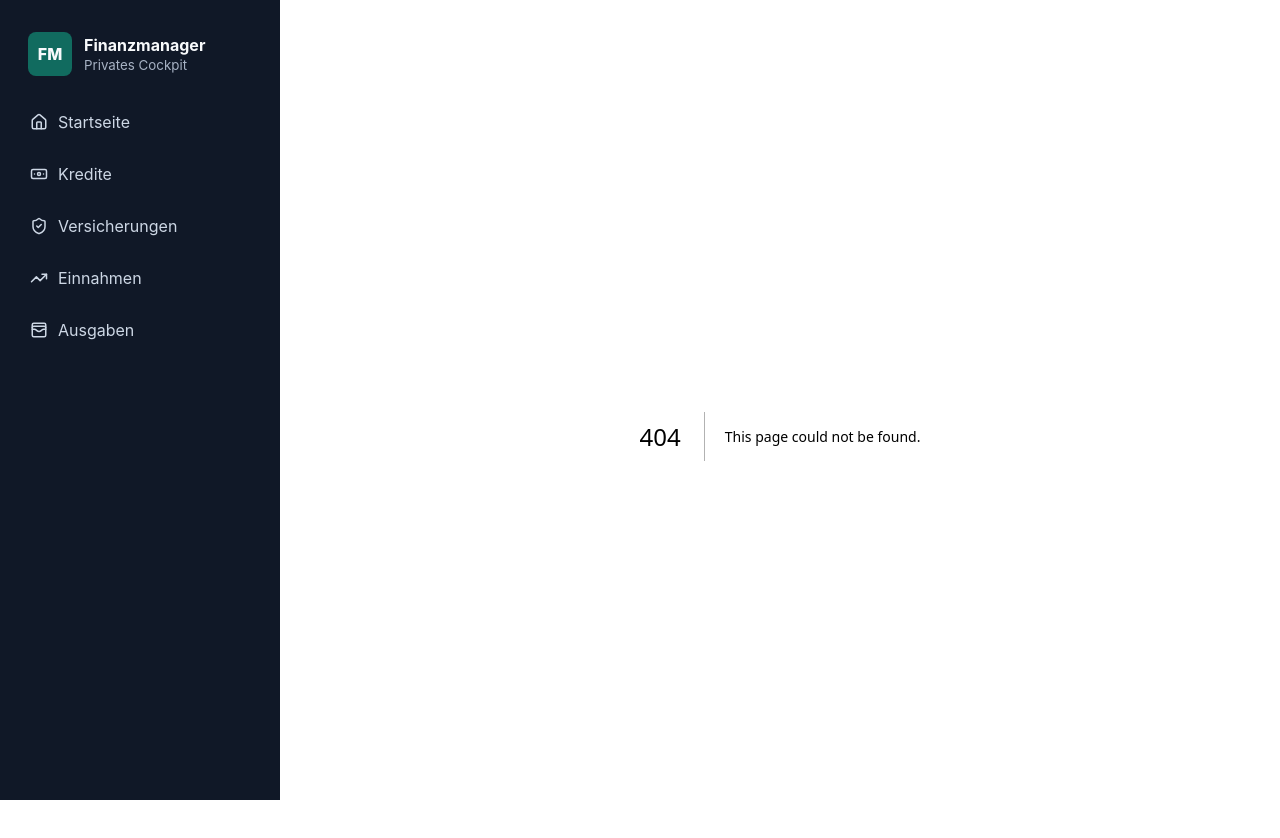
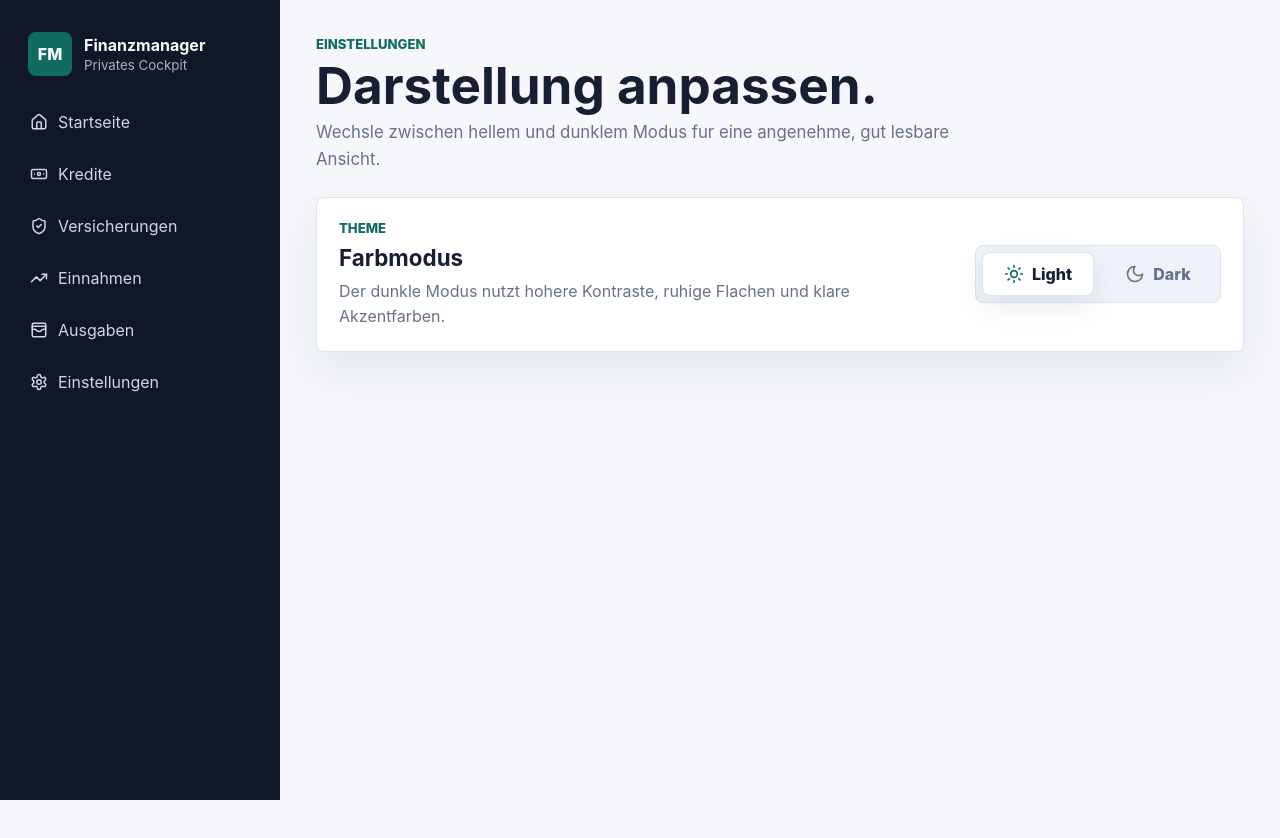
Before and after one commit to ali3a1991/finance, a Next.js app: page /einstellungen in a window 1280 px wide. Before the commit this address had no page. Shown: the top 838 px of the page. After the commit the page ends 800 px from the top, so only its background shows below. Built offline with nearby package versions, Linux system fonts and the light colour scheme.

Commit message:
Add settings page with theme toggle

```diff
--- /dev/null
+++ b/src/app/einstellungen/page.tsx
@@ -0,0 +1,15 @@
+import { PageHeader } from "@/components/PageHeader";
+import { ThemeSettings } from "@/components/ThemeSettings";
+
+export default function EinstellungenPage() {
+  return (
+    <div className="page-stack">
+      <PageHeader
+        eyebrow="Einstellungen"
+        title="Darstellung anpassen."
+        description="Wechsle zwischen hellem und dunklem Modus fur eine angenehme, gut lesbare Ansicht."
+      />
+      <ThemeSettings />
+    </div>
+  );
+}
--- a/src/app/globals.css
+++ b/src/app/globals.css
@@ -2,15 +2,59 @@
   --bg: #f5f7fb;
   --surface: #ffffff;
   --surface-soft: #eef3f9;
+  --surface-raised: #ffffff;
   --text: #172033;
   --muted: #65728a;
   --line: #dce3ef;
   --primary: #116b5f;
   --primary-dark: #0c4f47;
+  --on-primary: #ffffff;
   --accent: #d97706;
   --accent-soft: #fff4df;
+  --input-bg: #ffffff;
+  --sidebar-bg: #101827;
+  --sidebar-text: #f8fafc;
+  --sidebar-muted: #a7b2c4;
+  --sidebar-link: #cdd7e5;
+  --sidebar-hover: rgba(255, 255, 255, 0.08);
+  --header-bg: rgba(245, 247, 251, 0.94);
+  --overlay: rgba(16, 24, 39, 0.52);
+  --soft-track: #dbe4ef;
+  --skeleton: linear-gradient(90deg, #eef3f9 0%, #f8fafc 45%, #eef3f9 90%);
+  --focus-ring: rgba(17, 107, 95, 0.14);
+  --gauge-pin: #172033;
   --rose: #b4235b;
   --shadow: 0 18px 45px rgba(23, 32, 51, 0.08);
+}
+
+[data-theme="dark"] {
+  color-scheme: dark;
+  --bg: #0b1020;
+  --surface: #121a2b;
+  --surface-soft: #1a2538;
+  --surface-raised: #172033;
+  --text: #eef4ff;
+  --muted: #a8b5c8;
+  --line: #2c3950;
+  --primary: #2dd4bf;
+  --primary-dark: #14b8a6;
+  --on-primary: #06201d;
+  --accent: #fbbf24;
+  --accent-soft: #2d2411;
+  --input-bg: #0f1726;
+  --sidebar-bg: #070b15;
+  --sidebar-text: #f8fafc;
+  --sidebar-muted: #96a3b8;
+  --sidebar-link: #d6deeb;
+  --sidebar-hover: rgba(45, 212, 191, 0.12);
+  --header-bg: rgba(11, 16, 32, 0.92);
+  --overlay: rgba(3, 7, 18, 0.68);
+  --soft-track: #263449;
+  --skeleton: linear-gradient(90deg, #172033 0%, #22304a 45%, #172033 90%);
+  --focus-ring: rgba(45, 212, 191, 0.22);
+  --gauge-pin: #f8fafc;
+  --rose: #fb7185;
+  --shadow: 0 22px 60px rgba(0, 0, 0, 0.34);
 }
 
 * {
@@ -25,6 +69,7 @@ html {
 body {
   min-height: 100vh;
   margin: 0;
+  background: var(--bg);
   color: var(--text);
   font-family:
     Inter, ui-sans-serif, system-ui, -apple-system, BlinkMacSystemFont, "Segoe UI", sans-serif;
@@ -78,8 +123,8 @@ button:disabled {
   top: 0;
   height: 100vh;
   padding: 24px 18px;
-  background: #101827;
-  color: #f8fafc;
+  background: var(--sidebar-bg);
+  color: var(--sidebar-text);
 }
 
 .sidebar-top {
@@ -116,7 +161,7 @@ button:disabled {
 
 .brand small {
   margin-top: 2px;
-  color: #a7b2c4;
+  color: var(--sidebar-muted);
 }
 
 .nav-list {
@@ -131,12 +176,12 @@ button:disabled {
   min-height: 44px;
   padding: 11px 12px;
   border-radius: 8px;
-  color: #cdd7e5;
+  color: var(--sidebar-link);
 }
 
 .nav-item:hover {
-  background: rgba(255, 255, 255, 0.08);
-  color: #ffffff;
+  background: var(--sidebar-hover);
+  color: var(--sidebar-text);
 }
 
 .main-content {
@@ -247,7 +292,7 @@ button:disabled {
 
 .accent-panel {
   background: var(--accent-soft);
-  border-color: #ffd99a;
+  border-color: color-mix(in srgb, var(--accent) 32%, var(--line));
 }
 
 .section-title,
@@ -273,7 +318,7 @@ button:disabled {
   height: 10px;
   margin: 18px 0;
   border-radius: 999px;
-  background: #dbe4ef;
+  background: var(--soft-track);
 }
 
 .progress-fill {
@@ -392,7 +437,7 @@ th {
 .tab-link.active {
   background: var(--primary);
   border-color: var(--primary);
-  color: #ffffff;
+  color: var(--on-primary);
 }
 
 .empty-table-text {
@@ -441,7 +486,7 @@ th {
   min-height: 140px;
   border: 1px solid var(--line);
   border-radius: 8px;
-  background: linear-gradient(90deg, #eef3f9 0%, #f8fafc 45%, #eef3f9 90%);
+  background: var(--skeleton);
   background-size: 220% 100%;
   animation: loading-shimmer 1.2s ease-in-out infinite;
 }
@@ -536,7 +581,7 @@ th {
   width: 4px;
   height: 84%;
   border-radius: 999px;
-  background: #172033;
+  background: var(--gauge-pin);
   transform-origin: 50% 100%;
   transition: transform 250ms ease;
 }
@@ -550,7 +595,7 @@ th {
   height: 36px;
   border: 6px solid var(--surface);
   border-radius: 50%;
-  background: #172033;
+  background: var(--gauge-pin);
 }
 
 .gauge-status {
@@ -630,7 +675,7 @@ th {
   border: 1px solid var(--line);
   border-radius: 8px;
   padding: 12px;
-  background: #ffffff;
+  background: var(--surface-raised);
 }
 
 .payment-row.paid {
@@ -658,7 +703,7 @@ th {
 .payment-row.paid .payment-check {
   border-color: var(--primary);
   background: var(--primary);
-  color: #ffffff;
+  color: var(--on-primary);
 }
 
 .payment-main,
@@ -681,7 +726,7 @@ th {
   border: 1px solid var(--line);
   border-radius: 8px;
   padding: 0 10px;
-  background: #ffffff;
+  background: var(--input-bg);
   color: var(--text);
 }
 
@@ -700,7 +745,7 @@ th {
 
 .button.primary {
   background: var(--primary);
-  color: #ffffff;
+  color: var(--on-primary);
 }
 
 .button.primary:hover {
@@ -759,7 +804,7 @@ th {
   display: grid;
   place-items: center;
   padding: 20px;
-  background: rgba(16, 24, 39, 0.52);
+  background: var(--overlay);
 }
 
 .modal-panel {
@@ -917,14 +962,14 @@ th {
   border: 1px solid var(--line);
   border-radius: 8px;
   padding: 0 12px;
-  background: #ffffff;
+  background: var(--input-bg);
   color: var(--text);
 }
 
 .modal-form input:focus,
 .modal-form select:focus {
   border-color: var(--primary);
-  outline: 3px solid rgba(17, 107, 95, 0.14);
+  outline: 3px solid var(--focus-ring);
 }
 
 .modal-actions {
@@ -956,7 +1001,7 @@ th {
   border: 1px solid var(--line);
   border-radius: 8px;
   padding: 0 12px;
-  background: #ffffff;
+  background: var(--input-bg);
   color: var(--text);
 }
 
@@ -978,6 +1023,79 @@ th {
 
 .monthly-row {
   padding: 18px;
+}
+
+.settings-panel {
+  display: grid;
+  grid-template-columns: minmax(0, 1fr) auto;
+  align-items: center;
+  gap: 22px;
+  border: 1px solid var(--line);
+  border-radius: 8px;
+  padding: 22px;
+  background: var(--surface);
+  box-shadow: var(--shadow);
+}
+
+.settings-copy {
+  display: grid;
+  gap: 8px;
+}
+
+.settings-copy span {
+  color: var(--primary);
+  font-size: 0.82rem;
+  font-weight: 800;
+  text-transform: uppercase;
+}
+
+.settings-copy h2,
+.settings-copy p {
+  margin: 0;
+}
+
+.settings-copy h2 {
+  font-size: 1.4rem;
+}
+
+.settings-copy p {
+  color: var(--muted);
+  line-height: 1.55;
+}
+
+.theme-switcher {
+  display: grid;
+  grid-template-columns: repeat(2, minmax(112px, 1fr));
+  gap: 8px;
+  border: 1px solid var(--line);
+  border-radius: 8px;
+  padding: 6px;
+  background: var(--surface-soft);
+}
+
+.theme-choice {
+  display: inline-flex;
+  align-items: center;
+  justify-content: center;
+  gap: 8px;
+  min-height: 44px;
+  border: 1px solid transparent;
+  border-radius: 8px;
+  background: transparent;
+  color: var(--muted);
+  cursor: pointer;
+  font-weight: 800;
+}
+
+.theme-choice.active {
+  border-color: var(--line);
+  background: var(--surface);
+  color: var(--text);
+  box-shadow: 0 10px 30px rgba(16, 24, 39, 0.08);
+}
+
+.theme-choice.active svg {
+  color: var(--primary);
 }
 
 .muted-text {
@@ -1060,6 +1178,8 @@ th {
   border: 1px solid var(--line);
   border-radius: 8px;
   padding: 0 12px;
+  background: var(--input-bg);
+  color: var(--text);
 }
 
 .form-error {
@@ -1083,7 +1203,7 @@ th {
     min-height: 58px;
     padding: 8px 14px;
     border-bottom: 1px solid var(--line);
-    background: rgba(245, 247, 251, 0.94);
+    background: var(--header-bg);
     backdrop-filter: blur(16px);
   }
 
@@ -1107,7 +1227,7 @@ th {
     height: 42px;
     border: 1px solid var(--line);
     border-radius: 8px;
-    background: #ffffff;
+    background: var(--surface);
     color: var(--text);
     cursor: pointer;
   }
@@ -1118,7 +1238,7 @@ th {
     z-index: 13;
     display: block;
     border: 0;
-    background: rgba(16, 24, 39, 0.42);
+    background: var(--overlay);
     opacity: 0;
     pointer-events: none;
     transition: opacity 180ms ease;
@@ -1184,7 +1304,8 @@ th {
   .card-grid,
   .cash-gauge-panel,
   .two-column,
-  .monthly-list {
+  .monthly-list,
+  .settings-panel {
     grid-template-columns: repeat(2, minmax(0, 1fr));
   }
 }
@@ -1204,8 +1325,13 @@ th {
   .form-panel,
   .modal-form,
   .detail-summary,
-  .monthly-list {
+  .monthly-list,
+  .settings-panel {
     grid-template-columns: 1fr;
+  }
+
+  .theme-switcher {
+    grid-template-columns: repeat(2, minmax(0, 1fr));
   }
 
   .cash-gauge-panel {
--- a/src/app/layout.tsx
+++ b/src/app/layout.tsx
@@ -8,8 +8,20 @@ export const metadata: Metadata = {
 };
 
 export default function RootLayout({ children }: Readonly<{ children: React.ReactNode }>) {
+  const themeScript = `
+    try {
+      var theme = localStorage.getItem("finance-theme");
+      if (theme === "dark" || theme === "light") {
+        document.documentElement.dataset.theme = theme;
+      }
+    } catch (error) {}
+  `;
+
   return (
-    <html lang="de">
+    <html lang="de" suppressHydrationWarning>
+      <head>
+        <script dangerouslySetInnerHTML={{ __html: themeScript }} />
+      </head>
       <body>
         <AppShell>{children}</AppShell>
       </body>
--- a/src/components/AppShell.tsx
+++ b/src/components/AppShell.tsx
@@ -1,7 +1,7 @@
 "use client";
 
 import Link from "next/link";
-import { Banknote, Home, Menu, ShieldCheck, TrendingUp, WalletCards, X } from "lucide-react";
+import { Banknote, Home, Menu, Settings, ShieldCheck, TrendingUp, WalletCards, X } from "lucide-react";
 import { useState } from "react";
 
 const navItems = [
@@ -9,7 +9,8 @@ const navItems = [
   { href: "/kredite", label: "Kredite", icon: Banknote },
   { href: "/versicherungen", label: "Versicherungen", icon: ShieldCheck },
   { href: "/einnahmen", label: "Einnahmen", icon: TrendingUp },
-  { href: "/ausgaben", label: "Ausgaben", icon: WalletCards }
+  { href: "/ausgaben", label: "Ausgaben", icon: WalletCards },
+  { href: "/einstellungen", label: "Einstellungen", icon: Settings }
 ];
 
 export function AppShell({ children }: { children: React.ReactNode }) {
--- /dev/null
+++ b/src/components/ThemeSettings.tsx
@@ -0,0 +1,54 @@
+"use client";
+
+import { Moon, Sun } from "lucide-react";
+import { useEffect, useState } from "react";
+
+type ThemeMode = "light" | "dark";
+
+export function ThemeSettings() {
+  const [theme, setTheme] = useState<ThemeMode>("light");
+
+  useEffect(() => {
+    const savedTheme = window.localStorage.getItem("finance-theme");
+    if (savedTheme === "dark" || savedTheme === "light") {
+      setTheme(savedTheme);
+      document.documentElement.dataset.theme = savedTheme;
+    }
+  }, []);
+
+  function updateTheme(nextTheme: ThemeMode) {
+    setTheme(nextTheme);
+    document.documentElement.dataset.theme = nextTheme;
+    window.localStorage.setItem("finance-theme", nextTheme);
+  }
+
+  return (
+    <section className="settings-panel" aria-labelledby="theme-title">
+      <div className="settings-copy">
+        <span>Theme</span>
+        <h2 id="theme-title">Farbmodus</h2>
+        <p>Der dunkle Modus nutzt hohere Kontraste, ruhige Flachen und klare Akzentfarben.</p>
+      </div>
+      <div className="theme-switcher" role="group" aria-label="Farbmodus auswahlen">
+        <button
+          className={`theme-choice ${theme === "light" ? "active" : ""}`}
+          type="button"
+          onClick={() => updateTheme("light")}
+          aria-pressed={theme === "light"}
+        >
+          <Sun size={20} aria-hidden="true" />
+          <span>Light</span>
+        </button>
+        <button
+          className={`theme-choice ${theme === "dark" ? "active" : ""}`}
+          type="button"
+          onClick={() => updateTheme("dark")}
+          aria-pressed={theme === "dark"}
+        >
+          <Moon size={20} aria-hidden="true" />
+          <span>Dark</span>
+        </button>
+      </div>
+    </section>
+  );
+}
```
